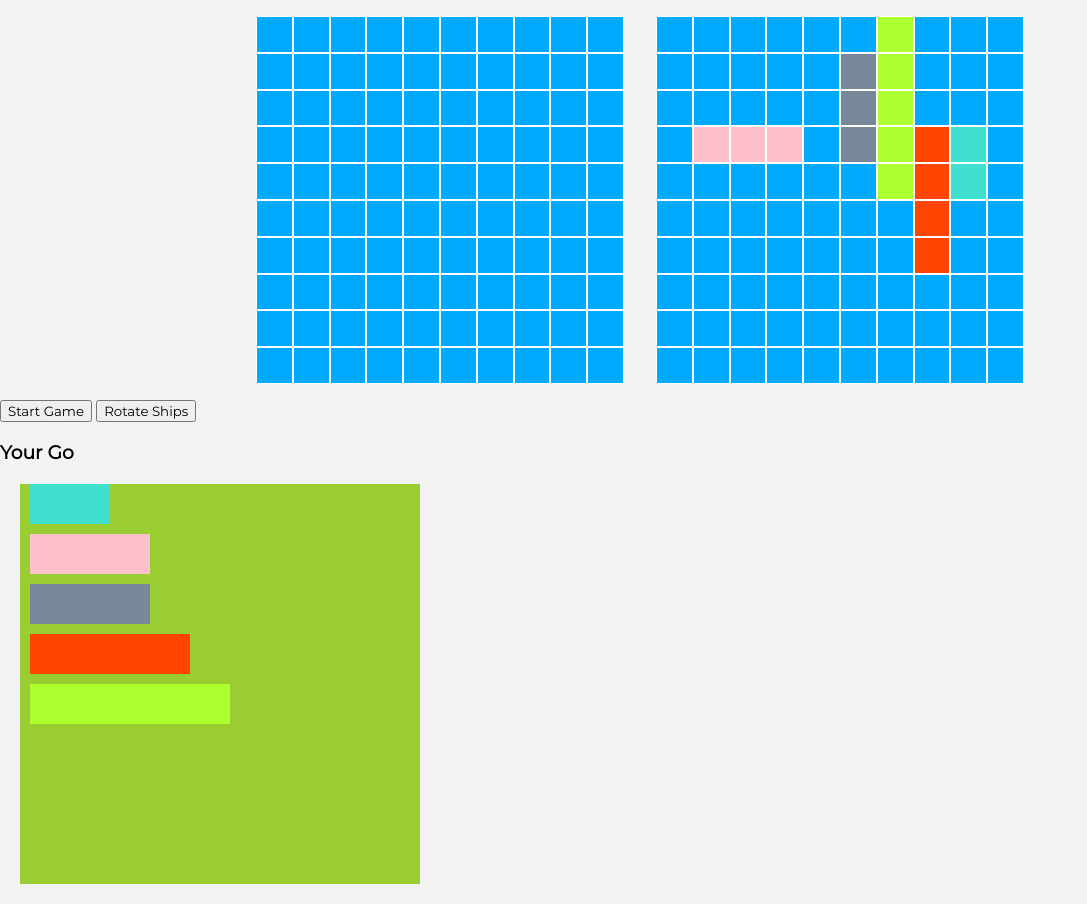
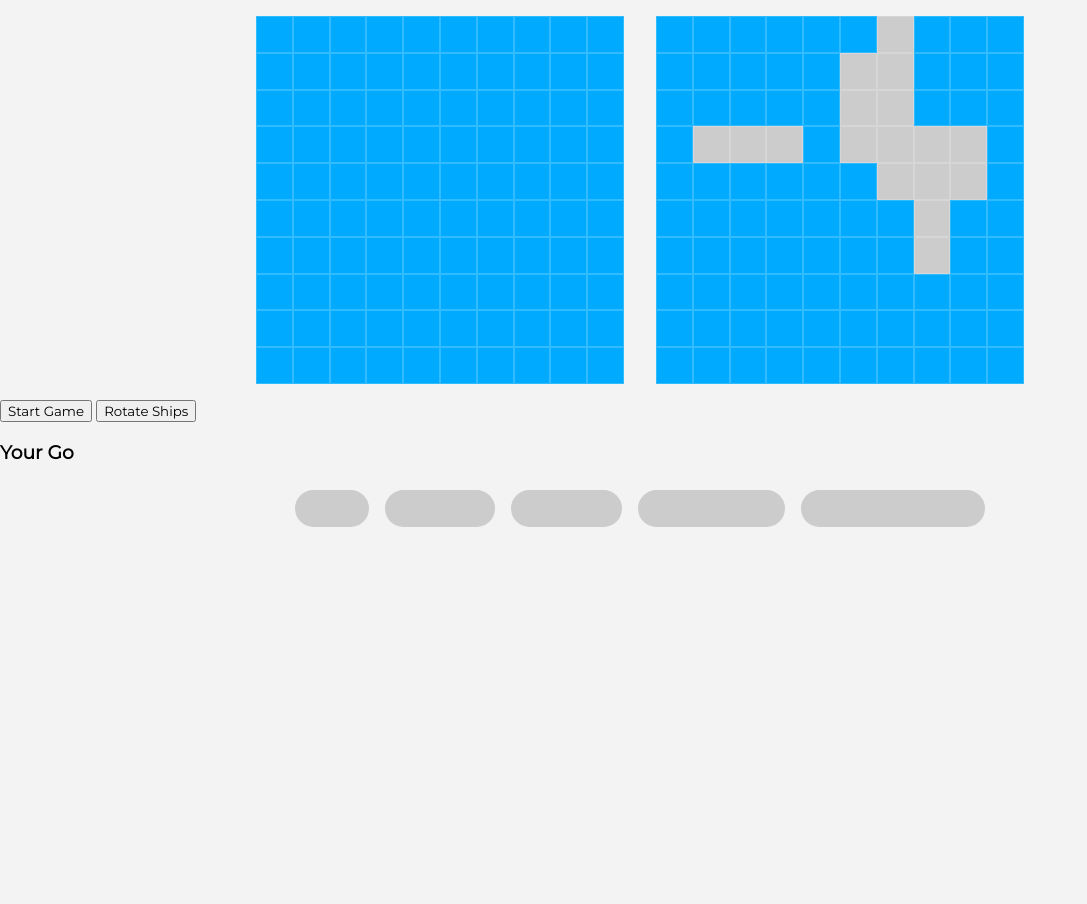
Before and after one commit to ash-bergs/battleships, a website: page public/singlePlayer.html in a window 1280 px wide. Shown: the whole page, without its empty margins (0-1087 px from the left). After the commit the page ends 800 px from the top, so only its background shows below. Drawn offline with Linux system fonts and the light colour scheme.

Commit message:
Updates ships styles
Ship styles have changed, their width and height are now dynamically being controlled, see `.ship` class

```diff
--- a/public/singlePlayer.html
+++ b/public/singlePlayer.html
@@ -25,6 +25,7 @@
             <h3 id="info"></h3>
         </div>
         <!-- This is the user's ships that they can drag and drop into the GRID-USER div when they're playing -->
+        <div class="container">
             <div class="grid-display">
                 <div class="ship destroyer-container" draggable="true"><div id="destroyer-0"></div><div id="destroyer-1"></div></div>
                 <div class="ship submarine-container" draggable="true"><div id="submarine-0"></div><div id="submarine-1"></div><div id="submarine-2"></div></div>
@@ -32,5 +33,6 @@
                 <div class="ship battleship-container" draggable="true"><div id="battleship-0"></div><div id="battleship-1"></div><div id="battleship-2"></div><div id="battleship-3"></div></div>
                 <div class="ship carrier-container" draggable="true"><div id="carrier-0"></div><div id="carrier-1"></div><div id="carrier-2"></div><div id="carrier-3"></div><div id="carrier-4"></div></div>
             </div>
+        </div>
     </body>
 </html>
--- a/public/style.css
+++ b/public/style.css
@@ -85,131 +85,82 @@ body {
     /* hsla - hue, saturation, lightness, alpha model */
     /* These colors are an extension of hsl colors with an ALPHA CHANNEL */
     /* The alpha model defines the opacity as a number between 0.0 and 1.0 */
-    border: 1px solid hsla(0, 0%, 100%);
+    border: 1px solid hsla(0, 0%, 100%, .2);
 }
 
-
-
 .grid-display {
-    width: 400px;
-    height: 400px;
-    margin: 20px;
-    background-color: yellowgreen;
+    display: flex;
 }
 
 
 
 /* SHIPS */
 
+.taken,
+.ship {
+    background-color: hsl(0, 0%, 80%);
+}
+
+/* this selector: .ship > div selects all divs inside a ship class element */
+/* this rule is set to dynamically size the user's ships, so that they're never smaller or larger than the game boards */
+.ship > div {
+    width: 4.6vmin;
+    height: 4.6vmin;
+}
+
+.ship {
+    display: flex;
+    flex-wrap: wrap;
+    margin: 1vmin;
+    width: calc(4.6vmin * var(--width, 1));
+    height: calc(4.6vmin * var(--height, 1));
+    border-radius: 2.3vmin;
+}
+
 .destroyer-container {
-    width: 80px;
-    height: 40px;
-    display: flex;
-    margin: 10px;
-    background-color: turquoise;
+    /* --width is a CUSTOM VARIABLE, set above in the `ship` class */
+    --width: 2;
 }
 
 .destroyer-container-vertical {
-    width: 40px;
-    height: 80px;
-    display: flex;
-    flex-wrap: wrap;
-    margin: 10px;
-    background-color: turquoise;
-}
-
-.destroyer {
-    background-color: turquoise;
+    --width: 1;
+    --height: 2;
 }
 
 .submarine-container {
-    width: 120px;
-    height: 40px;
-    display: flex;
-    margin: 10px;
-    background-color: pink;
+    --width: 3;
 }
 
 .submarine-container-vertical {
-    width: 40px;
-    height: 120px;
-    display: flex;
-    flex-wrap: wrap;
-    margin: 10px;
-    background-color: pink;
-}
-
-
-.submarine {
-    background-color: pink;
+    --width: 1;
+    --height: 3;
 }
 
 .cruiser-container {
-    width: 120px;
-    height: 40px;
-    display: flex;
-    margin: 10px;
-    background-color: lightslategray;
+    --width: 3;
 }
 
 .cruiser-container-vertical {
-    width: 40px;
-    height: 120px;
-    display: flex;
-    flex-wrap: wrap;
-    margin: 10px;
-    background-color: lightslategray;
-}
-
-.cruiser {
-    background-color: lightslategray;
+    --width: 1;
+    --height: 3;
 }
 
 .battleship-container {
-    width: 160px;
-    height: 40px;
-    display: flex;
-    margin: 10px;
-    background-color: orangered;
+    --width: 4;
 }
 
 .battleship-container-vertical {
-    width: 40px;
-    height: 160px;
-    display: flex;
-    flex-wrap: wrap;
-    margin: 10px;
-    background-color: orangered;
-}
-
-.battleship {
-    background-color: orangered;
+    --width: 1;
+    --height: 4;
 }
 
 .carrier-container {
-    width: 200px;
-    height: 40px;
-    display: flex;
-    margin: 10px;
-    background-color: greenyellow;
+    --width: 5;
 }
 
 .carrier-container-vertical {
-    width: 40px;
-    height: 200px;
-    display: flex;
-    flex-wrap: wrap;
-    margin: 10px;
-    background-color: greenyellow;
-}
-
-.carrier {
-    background-color: greenyellow;
-}
-
-.ship div {
-    width: 40px;
-    height: 40px;
+    --width: 1;
+    --height: 5;
 }
 
 /* HOT or MISS styles - visualized during gameplay */
```
Also changed, not shown: README.md. Lines whose indentation alone changed are shown as unchanged.
